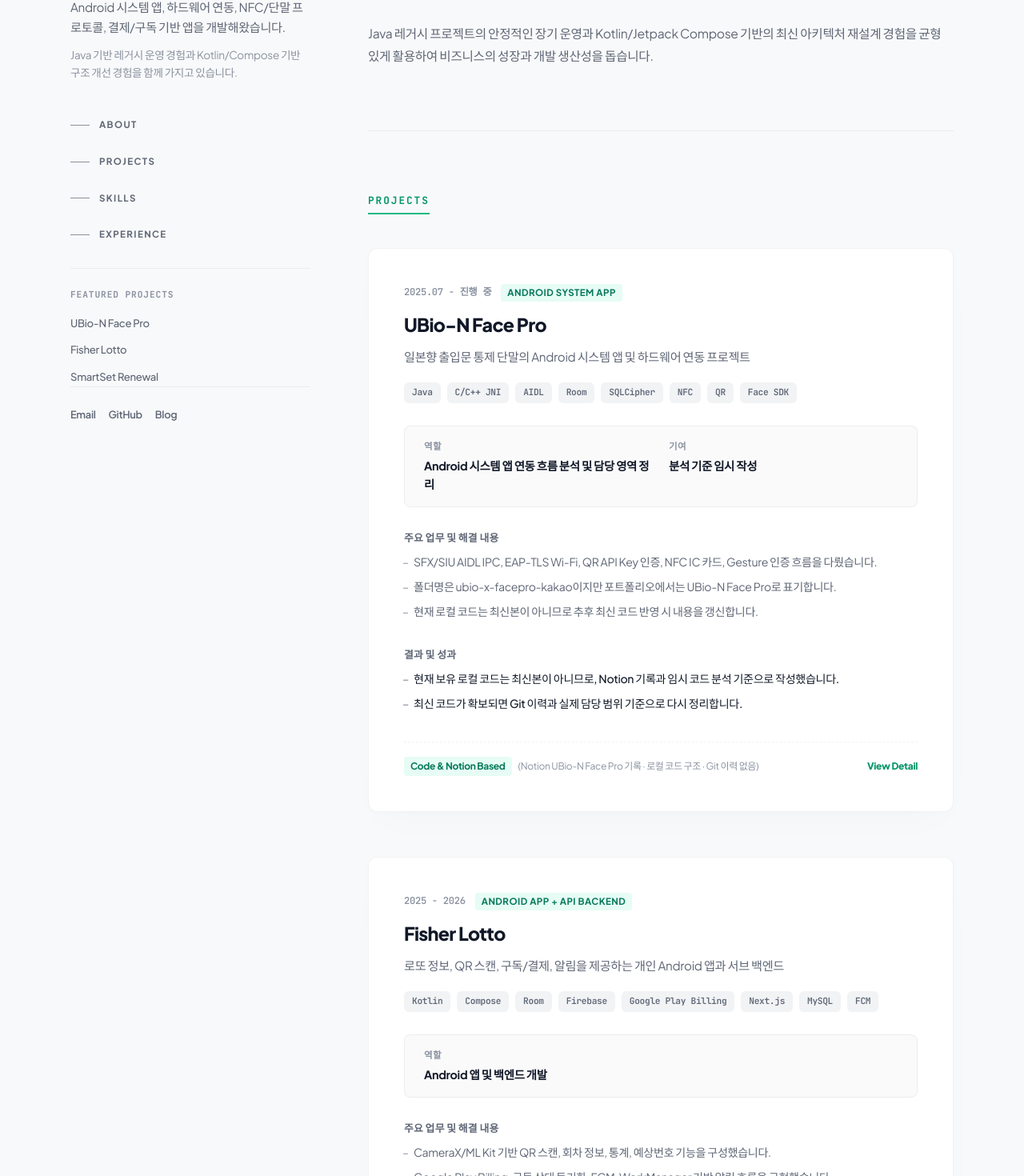
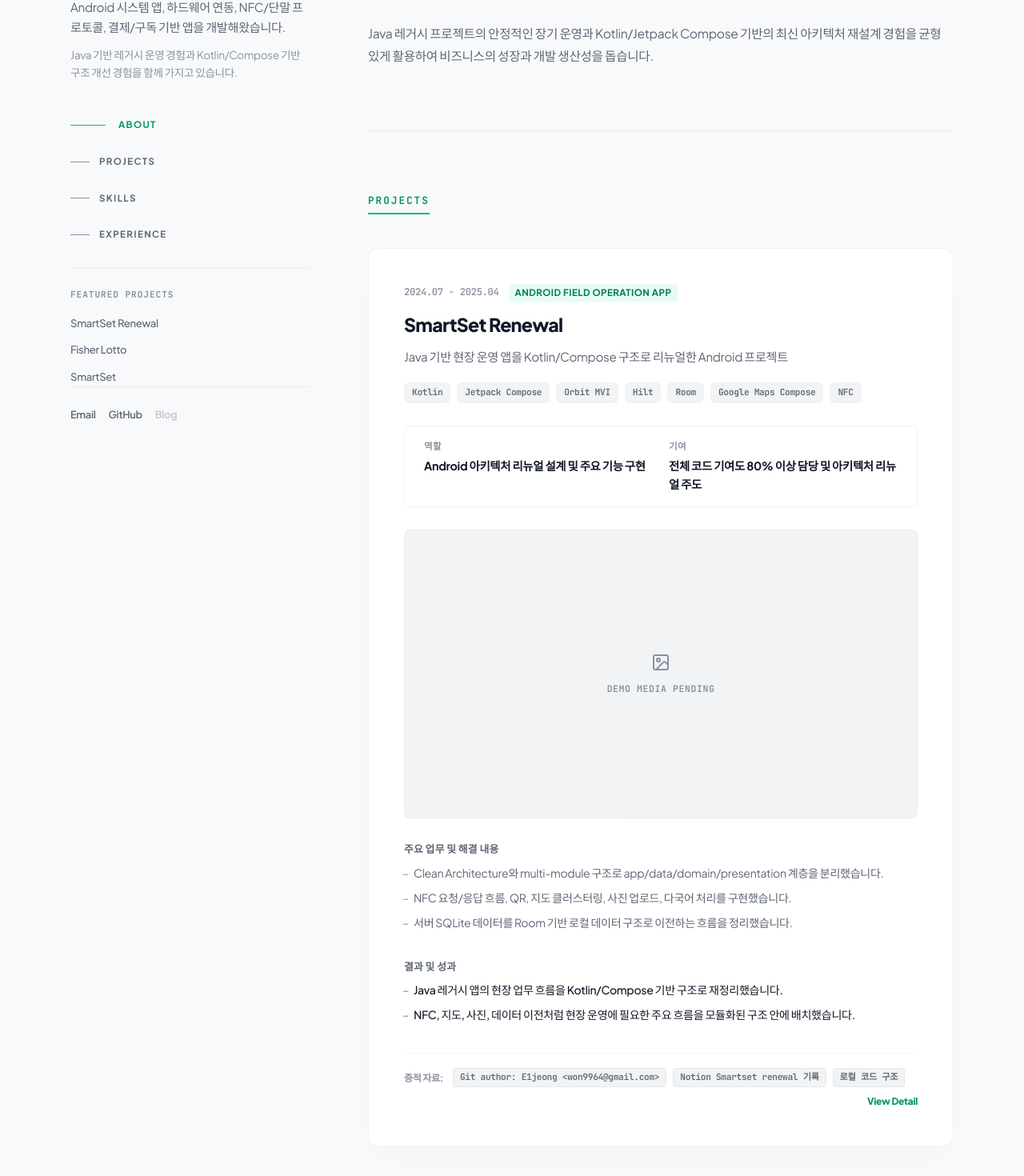
Before and after one commit to E1jeong/portfolio, a Next.js app: page / in a window 1280 px wide. Shown: the part 192-1662 px from the top of the page at 80% size. Built offline with nearby package versions, Linux system fonts and the light colour scheme.

Commit message:
feat: improve portfolio text consistency, sorting and UI/UX details

```diff
--- a/app/globals.css
+++ b/app/globals.css
@@ -17,6 +17,24 @@
 
   --font-sans: var(--font-plus-jakarta-sans), -apple-system, BlinkMacSystemFont, "Segoe UI", Roboto, "Helvetica Neue", Arial, "Apple SD Gothic Neo", "Pretendard", "Noto Sans KR", sans-serif;
   --font-mono: var(--font-jetbrains-mono), SFMono-Regular, Consolas, "Liberation Mono", Menlo, Courier, monospace;
+}
+
+@media (prefers-color-scheme: dark) {
+  :root {
+    --background: #0f172a;       /* Deep slate background */
+    --surface: #1e293b;          /* Darker slate card surface */
+    --surface-hover: #1e293b;
+    --text: #f8fafc;             /* Bright white/slate text for reading */
+    --text-muted: #94a3b8;       /* Slate cool gray */
+    --text-light: #64748b;       /* Lighter slate gray for detail text */
+    --line: rgba(255, 255, 255, 0.05); /* Soft borders */
+
+    /* Sage Green Accent for Dark Mode */
+    --accent: #10b981;
+    --accent-light: #34d399;
+    --accent-soft: rgba(16, 185, 129, 0.1);
+    --accent-strong: #34d399;
+  }
 }
 
 * {
@@ -155,16 +173,19 @@ a {
   transition: transform 0.3s ease;
 }
 
-.nav-link:hover {
+.nav-link:hover,
+.nav-link.active {
   color: var(--accent);
 }
 
-.nav-link:hover .nav-indicator {
+.nav-link:hover .nav-indicator,
+.nav-link.active .nav-indicator {
   width: 44px;
   background-color: var(--accent-light);
 }
 
-.nav-link:hover .nav-text {
+.nav-link:hover .nav-text,
+.nav-link.active .nav-text {
   transform: translateX(4px);
 }
 
@@ -224,6 +245,17 @@ a {
 .contact-link:hover {
   color: var(--accent);
   border-color: var(--accent);
+}
+
+.disabled-link {
+  color: var(--text-light) !important;
+  opacity: 0.5;
+  cursor: not-allowed;
+}
+
+.disabled-link:hover {
+  color: var(--text-light) !important;
+  border-color: transparent !important;
 }
 
 /* Content Area layout */
@@ -296,16 +328,16 @@ a {
   border: 1px solid var(--line);
   border-radius: 12px;
   padding: 44px;
-  /* Subtly float shadow for high-end look */
   box-shadow: 0 4px 12px rgba(0, 0, 0, 0.015), 0 20px 48px -15px rgba(0, 0, 0, 0.025);
   transition: border-color 0.35s ease, background-color 0.35s ease, transform 0.35s ease, box-shadow 0.35s ease;
 }
 
 .project-card:hover {
   background-color: var(--surface);
-  border-color: rgba(13, 148, 136, 0.25); /* Subtle teal border on card hover */
+  border-color: rgba(16, 185, 12 emerald9, 0.25);
+  border-color: rgba(16, 185, 129, 0.25);
   transform: translateY(-3px);
-  box-shadow: 0 8px 16px rgba(15, 118, 110, 0.01), 0 28px 56px -12px rgba(15, 118, 110, 0.04);
+  box-shadow: 0 8px 16px rgba(16, 185, 129, 0.01), 0 28px 56px -12px rgba(16, 185, 129, 0.04);
 }
 
 .project-card-header {
@@ -373,12 +405,20 @@ a {
   color: var(--text-muted);
   padding: 4px 10px;
   border-radius: 6px;
-  transition: background-color 0.25s ease, color 0.25s ease;
+  transition: background-color 0.25s ease, color 0.25s ease, transform 0.2s ease;
 }
 
-.project-card:hover .tech-tag {
-  background: var(--accent-soft);
-  color: var(--accent-strong);
+@media (prefers-color-scheme: dark) {
+  .tech-tag {
+    background: #1e293b;
+    border: 1px solid var(--line);
+  }
+}
+
+.tech-tag:hover {
+  background-color: var(--accent) !important;
+  color: #ffffff !important;
+  transform: translateY(-2px);
 }
 
 /* Project role & contribution layouts */
@@ -386,11 +426,17 @@ a {
   display: grid;
   grid-template-columns: repeat(2, 1fr);
   gap: 20px;
-  background: #fafafb;
+  background: var(--surface);
   border: 1px solid var(--line);
   border-radius: 8px;
   padding: 16px 24px;
   margin-bottom: 28px;
+}
+
+@media (prefers-color-scheme: dark) {
+  .project-meta-grid {
+    background: rgba(255, 255, 255, 0.02);
+  }
 }
 
 .meta-col {
@@ -472,16 +518,28 @@ a {
   color: var(--text-light);
 }
 
-.evidence-badge {
+.evidence-tags-wrapper {
+  display: flex;
+  align-items: center;
+  flex-wrap: wrap;
+  gap: 8px;
+}
+
+.evidence-label-text {
   font-weight: 700;
-  color: var(--accent-strong);
-  background: var(--accent-soft);
+  color: var(--text-light);
+  margin-right: 4px;
+}
+
+.evidence-tag-item {
+  font-family: var(--font-mono);
+  font-size: 0.7rem;
+  font-weight: 600;
+  background: var(--surface-hover);
+  color: var(--text-muted);
   padding: 2px 8px;
   border-radius: 4px;
-}
-
-.evidence-details {
-  font-style: normal;
+  border: 1px solid var(--line);
 }
 
 .project-detail-link {
@@ -510,6 +568,8 @@ a {
 
 .detail-back-link {
   display: inline-flex;
+  align-items: center;
+  gap: 8px;
   margin-bottom: 36px;
   font-family: var(--font-mono);
   font-size: 0.76rem;
@@ -521,6 +581,15 @@ a {
 
 .detail-back-link:hover {
   color: var(--accent);
+}
+
+.back-arrow {
+  display: inline-block;
+  transition: transform 0.2s ease;
+}
+
+.detail-back-link:hover .back-arrow {
+  transform: translateX(-4px);
 }
 
 .detail-hero {
@@ -545,10 +614,6 @@ a {
   font-size: 1.08rem;
   line-height: 1.7;
   color: var(--text-muted);
-}
-
-.detail-confidence {
-  display: inline-flex;
 }
 
 .detail-section {
@@ -742,6 +807,54 @@ a {
   letter-spacing: 0.02em;
 }
 
+/* Media Placeholder Styles */
+.media-placeholder {
+  position: relative;
+  aspect-ratio: 16 / 9;
+  background: var(--surface-hover);
+  border: 1px dashed var(--line);
+  border-radius: 8px;
+  display: flex;
+  flex-direction: column;
+  align-items: center;
+  justify-content: center;
+  gap: 12px;
+  margin-bottom: 28px;
+  color: var(--text-light);
+  overflow: hidden;
+  transition: background-color 0.3s ease, border-color 0.3s ease;
+}
+
+.media-placeholder:hover {
+  background-color: var(--surface-hover);
+  border-color: var(--accent-light);
+}
+
+.placeholder-icon {
+  color: var(--text-light);
+  transition: transform 0.3s ease, color 0.3s ease;
+}
+
+.media-placeholder:hover .placeholder-icon {
+  transform: scale(1.1);
+  color: var(--accent);
+}
+
+.placeholder-text {
+  font-family: var(--font-mono);
+  font-size: 0.72rem;
+  font-weight: 700;
+  letter-spacing: 0.05em;
+  text-transform: uppercase;
+}
+
+.detail-media-placeholder {
+  margin-top: 24px;
+  margin-bottom: 44px;
+  border-style: solid;
+  border-width: 1px;
+}
+
 /* Tablet & Mobile responsive optimization */
 @media (max-width: 1024px) {
   .layout-container {
--- a/app/page.tsx
+++ b/app/page.tsx
@@ -1,13 +1,67 @@
+"use client";
+
+import { useEffect, useState } from "react";
 import Link from "next/link";
 import { experiences, profile, projects, skillGroups } from "../data/portfolio";
 
-const confidenceLabels = {
-  git: "Git Verified",
-  "code-and-notion": "Code & Notion Based",
-  limited: "Limited Analysis"
-} as const;
+function MediaPlaceholder() {
+  return (
+    <div className="media-placeholder" aria-label="프로젝트 데모 미디어 준비 중">
+      <div className="placeholder-icon">
+        <svg
+          xmlns="http://www.w3.org/2000/svg"
+          width="24"
+          height="24"
+          viewBox="0 0 24 24"
+          fill="none"
+          stroke="currentColor"
+          strokeWidth="2"
+          strokeLinecap="round"
+          strokeLinejoin="round"
+        >
+          <rect width="18" height="18" x="3" y="3" rx="2" ry="2" />
+          <circle cx="9" cy="9" r="2" />
+          <path d="m21 15-3.086-3.086a2 2 0 0 0-2.828 0L6 21" />
+        </svg>
+      </div>
+      <span className="placeholder-text">Demo Media Pending</span>
+    </div>
+  );
+}
 
 export default function Home() {
+  const [activeSection, setActiveSection] = useState("about");
+
+  useEffect(() => {
+    const sections = document.querySelectorAll(".content-section");
+    const observerOptions = {
+      root: null,
+      rootMargin: "-25% 0px -55% 0px",
+      threshold: 0.1
+    };
+
+    const observer = new IntersectionObserver((entries) => {
+      entries.forEach((entry) => {
+        if (entry.isIntersecting) {
+          setActiveSection(entry.target.id);
+        }
+      });
+    }, observerOptions);
+
+    sections.forEach((section) => observer.observe(section));
+
+    return () => {
+      sections.forEach((section) => observer.unobserve(section));
+    };
+  }, []);
+
+  const handleContactClick = (e: React.MouseEvent<HTMLAnchorElement>, label: string, href: string) => {
+    if (href === "#") {
+      e.preventDefault();
+      alert(`${label} 링크는 현재 준비 중입니다.`);
+    }
+  };
+
   return (
     <div className="layout-container">
       {/* Left fixed sidebar */}
@@ -24,25 +78,37 @@ export default function Home() {
           <nav className="nav-menu" aria-label="섹션 이동 네비게이션">
             <ul>
               <li>
-                <a href="#about" className="nav-link">
+                <a
+                  href="#about"
+                  className={`nav-link ${activeSection === "about" ? "active" : ""}`}
+                >
                   <span className="nav-indicator"></span>
                   <span className="nav-text">ABOUT</span>
                 </a>
               </li>
               <li>
-                <a href="#projects" className="nav-link">
+                <a
+                  href="#projects"
+                  className={`nav-link ${activeSection === "projects" ? "active" : ""}`}
+                >
                   <span className="nav-indicator"></span>
                   <span className="nav-text">PROJECTS</span>
                 </a>
               </li>
               <li>
-                <a href="#skills" className="nav-link">
+                <a
+                  href="#skills"
+                  className={`nav-link ${activeSection === "skills" ? "active" : ""}`}
+                >
                   <span className="nav-indicator"></span>
                   <span className="nav-text">SKILLS</span>
                 </a>
               </li>
               <li>
-                <a href="#experience" className="nav-link">
+                <a
+                  href="#experience"
+                  className={`nav-link ${activeSection === "experience" ? "active" : ""}`}
+                >
                   <span className="nav-indicator"></span>
                   <span className="nav-text">EXPERIENCE</span>
                 </a>
@@ -50,18 +116,18 @@ export default function Home() {
             </ul>
           </nav>
 
-          {/* Quick shortcuts for top projects */}
+          {/* Quick shortcuts for top projects (Sorted by priority in Guide) */}
           <div className="shortcuts-wrapper" aria-label="대표 프로젝트 바로가기">
             <p className="shortcuts-title">Featured Projects</p>
             <ul className="shortcuts-list">
               <li>
-                <a href="#ubio-n-face-pro" className="shortcut-link">UBio-N Face Pro</a>
+                <a href="#renew-smartset" className="shortcut-link">SmartSet Renewal</a>
               </li>
               <li>
                 <a href="#fisherlotto" className="shortcut-link">Fisher Lotto</a>
               </li>
               <li>
-                <a href="#renew-smartset" className="shortcut-link">SmartSet Renewal</a>
+                <a href="#smartset" className="shortcut-link">SmartSet</a>
               </li>
             </ul>
           </div>
@@ -71,9 +137,12 @@ export default function Home() {
               <a
                 key={contact.label}
                 href={contact.href}
-                className="contact-link"
+                className={`contact-link ${contact.href === "#" ? "disabled-link" : ""}`}
                 target={contact.href.startsWith("http") ? "_blank" : undefined}
                 rel={contact.href.startsWith("http") ? "noopener noreferrer" : undefined}
+                onClick={(e) => handleContactClick(e, contact.label, contact.href)}
+                aria-disabled={contact.href === "#" ? "true" : undefined}
+                tabIndex={contact.href === "#" ? -1 : undefined}
               >
                 {contact.label}
               </a>
@@ -129,6 +198,9 @@ export default function Home() {
                   ) : null}
                 </div>
 
+                {/* Media Placeholder for each project card */}
+                <MediaPlaceholder />
+
                 <div className="project-details">
                   <div className="details-block">
                     <h4 className="details-title">주요 업무 및 해결 내용</h4>
@@ -150,12 +222,14 @@ export default function Home() {
                 </div>
 
                 <footer className="project-card-footer">
-                  <span className="evidence-badge">
-                    {confidenceLabels[project.confidence]}
-                  </span>
                   {project.evidence && project.evidence.length > 0 && (
-                    <span className="evidence-details">
-                      ({project.evidence.join(" · ")})
+                    <span className="evidence-tags-wrapper">
+                      <span className="evidence-label-text">증적 자료:</span>
+                      {project.evidence.map((item, idx) => (
+                        <span key={idx} className="evidence-tag-item">
+                          {item}
+                        </span>
+                      ))}
                     </span>
                   )}
                   <Link
--- a/app/projects/[id]/page.tsx
+++ b/app/projects/[id]/page.tsx
@@ -8,12 +8,6 @@ type ProjectDetailPageProps = {
     id: string;
   }>;
 };
-
-const confidenceLabels = {
-  git: "Git Verified",
-  "code-and-notion": "Code & Notion Based",
-  limited: "Limited Analysis"
-} as const;
 
 function findProject(id: string) {
   return projects.find((project) => project.id === id);
@@ -48,6 +42,31 @@ export async function generateMetadata({
   };
 }
 
+function MediaPlaceholder() {
+  return (
+    <div className="media-placeholder detail-media-placeholder" aria-label="프로젝트 데모 미디어 준비 중">
+      <div className="placeholder-icon">
+        <svg
+          xmlns="http://www.w3.org/2000/svg"
+          width="32"
+          height="32"
+          viewBox="0 0 24 24"
+          fill="none"
+          stroke="currentColor"
+          strokeWidth="1.5"
+          strokeLinecap="round"
+          strokeLinejoin="round"
+        >
+          <rect width="18" height="18" x="3" y="3" rx="2" ry="2" />
+          <circle cx="9" cy="9" r="2" />
+          <path d="m21 15-3.086-3.086a2 2 0 0 0-2.828 0L6 21" />
+        </svg>
+      </div>
+      <span className="placeholder-text">Project Demo Video & Screenshots (TBD)</span>
+    </div>
+  );
+}
+
 export default async function ProjectDetailPage({ params }: ProjectDetailPageProps) {
   const { id } = await params;
   const project = findProject(id);
@@ -60,7 +79,7 @@ export default async function ProjectDetailPage({ params }: ProjectDetailPagePro
     <main className="detail-page">
       <div className="detail-container">
         <Link href="/#projects" className="detail-back-link">
-          Back to Projects
+          <span className="back-arrow">←</span> Back to Projects
         </Link>
 
         <header className="detail-hero">
@@ -70,10 +89,10 @@ export default async function ProjectDetailPage({ params }: ProjectDetailPagePro
           </div>
           <h1 className="detail-title">{project.name}</h1>
           <p className="detail-summary">{project.summary}</p>
-          <span className="evidence-badge detail-confidence">
-            {confidenceLabels[project.confidence]}
-          </span>
         </header>
+
+        {/* Media Placeholder in detail page */}
+        <MediaPlaceholder />
 
         <section className="detail-section" aria-labelledby="role-heading">
           <h2 id="role-heading" className="detail-section-title">Role</h2>
--- a/data/portfolio.ts
+++ b/data/portfolio.ts
@@ -60,58 +60,13 @@ export const skillGroups = [
 
 export const projects: Project[] = [
   {
-    id: "ubio-n-face-pro",
-    name: "UBio-N Face Pro",
-    summary: "일본향 출입문 통제 단말의 Android 시스템 앱 및 하드웨어 연동 프로젝트",
-    period: "2025.07 - 진행 중",
-    type: "Android system app",
-    role: "Android 시스템 앱 연동 흐름 분석 및 담당 영역 정리",
-    contribution: "분석 기준 임시 작성",
-    stack: ["Java", "C/C++ JNI", "AIDL", "Room", "SQLCipher", "NFC", "QR", "Face SDK"],
-    highlights: [
-      "SFX/SIU AIDL IPC, EAP-TLS Wi-Fi, QR API Key 인증, NFC IC 카드, Gesture 인증 흐름을 다뤘습니다.",
-      "폴더명은 ubio-x-facepro-kakao이지만 포트폴리오에서는 UBio-N Face Pro로 표기합니다.",
-      "현재 로컬 코드는 최신본이 아니므로 추후 최신 코드 반영 시 내용을 갱신합니다."
-    ],
-    outcomes: [
-      "현재 보유 로컬 코드는 최신본이 아니므로, Notion 기록과 임시 코드 분석 기준으로 작성했습니다.",
-      "최신 코드가 확보되면 Git 이력과 실제 담당 범위 기준으로 다시 정리합니다."
-    ],
-    evidence: ["Notion UBio-N Face Pro 기록", "로컬 코드 구조", "Git 이력 없음"],
-    confidence: "code-and-notion"
-  },
-  {
-    id: "fisherlotto",
-    name: "Fisher Lotto",
-    summary: "로또 정보, QR 스캔, 구독/결제, 알림을 제공하는 개인 Android 앱과 서브 백엔드",
-    period: "2025 - 2026",
-    type: "Android app + API backend",
-    role: "Android 앱 및 백엔드 개발",
-    stack: ["Kotlin", "Compose", "Room", "Firebase", "Google Play Billing", "Next.js", "MySQL", "FCM"],
-    highlights: [
-      "CameraX/ML Kit 기반 QR 스캔, 회차 정보, 통계, 예상번호 기능을 구성했습니다.",
-      "Google Play Billing, 구독 상태 동기화, FCM, WorkManager 기반 알림 흐름을 구현했습니다.",
-      "Next.js API 백엔드에서 영수증 검증, Pub/Sub webhook, FCM 연동, 예상번호 API를 처리했습니다."
-    ],
-    outcomes: [
-      "앱의 구독 상태와 서버 검증, 실시간 알림 흐름을 하나의 사용자 등급 관리 흐름으로 연결했습니다.",
-      "Android 앱과 백엔드 API를 함께 관리하며 결제, 알림, 예상번호 기능의 운영 흐름을 정리했습니다."
-    ],
-    evidence: [
-      "fisherlotto Git author: E1jeong <won9964@gmail.com>",
-      "lotto-sub-backend Git author: E1jeong <won9964@gmail.com>",
-      "로컬 README 및 API 코드"
-    ],
-    confidence: "git"
-  },
-  {
     id: "renew-smartset",
     name: "SmartSet Renewal",
     summary: "Java 기반 현장 운영 앱을 Kotlin/Compose 구조로 리뉴얼한 Android 프로젝트",
     period: "2024.07 - 2025.04",
     type: "Android field operation app",
-    role: "Android 개발 전반",
-    contribution: "Git author 기준 주요 구현 담당",
+    role: "Android 아키텍처 리뉴얼 설계 및 주요 기능 구현",
+    contribution: "전체 코드 기여도 80% 이상 담당 및 아키텍처 리뉴얼 주도",
     stack: ["Kotlin", "Jetpack Compose", "Orbit MVI", "Hilt", "Room", "Google Maps Compose", "NFC"],
     highlights: [
       "Clean Architecture와 multi-module 구조로 app/data/domain/presentation 계층을 분리했습니다.",
@@ -130,12 +85,36 @@ export const projects: Project[] = [
     confidence: "git"
   },
   {
+    id: "fisherlotto",
+    name: "Fisher Lotto",
+    summary: "로또 정보, QR 스캔, 구독/결제, 알림을 제공하는 개인 Android 앱과 서브 백엔드",
+    period: "2025 - 2026",
+    type: "Android app + API backend",
+    role: "모바일 클라이언트(Android) 및 API 백엔드 1인 풀스택 개발",
+    stack: ["Kotlin", "Compose", "Room", "Firebase", "Google Play Billing", "Next.js", "MySQL", "FCM"],
+    highlights: [
+      "CameraX/ML Kit 기반 QR 스캔, 회차 정보, 통계, 예상번호 기능을 구성했습니다.",
+      "Google Play Billing, 구독 상태 동기화, FCM, WorkManager 기반 알림 흐름을 구현했습니다.",
+      "Next.js API 백엔드에서 영수증 검증, Pub/Sub webhook, FCM 연동, 예상번호 API를 처리했습니다."
+    ],
+    outcomes: [
+      "Next.js API 백엔드와 Google Play 결제 영수증 검증 프로세스를 연동하여 실시간 구독 상태 불일치를 제거했습니다.",
+      "FCM과 WorkManager를 유기적으로 조합하여 백그라운드 환경에서도 높은 알림 도달률을 확보했습니다."
+    ],
+    evidence: [
+      "fisherlotto Git author: E1jeong <won9964@gmail.com>",
+      "lotto-sub-backend Git author: E1jeong <won9964@gmail.com>",
+      "로컬 README 및 API 코드"
+    ],
+    confidence: "git"
+  },
+  {
     id: "smartset",
     name: "SmartSet",
     summary: "NFC 기반 단말 설치, 검침, 설정, AS를 지원하는 Java Android 현장 운영 앱",
     period: "2021 - 2025",
     type: "Android field operation app",
-    role: "Android 유지보수 및 기능 개선",
+    role: "Java 레거시 코드베이스 최적화 및 현장 단말 연동 기능 개선",
     stack: ["Java", "Android SDK", "NFC", "GPS", "Excel 처리", "단말 프로토콜"],
     highlights: [
       "Android 14 대응을 위해 Location BroadcastReceiver 처리를 수정했습니다.",
@@ -149,9 +128,27 @@ export const projects: Project[] = [
     evidence: [
       "Git remote: https://github.com/E1jeong/smartset.git",
       "Git author: E1jeong <won9964@gmail.com>",
-      "새 클론 경로: C:\\Users\\sumas\\OneDrive\Desktop\\dev\\6.project\\smartset"
+      "새 클론 경로: C:\\Users\\sumas\\OneDrive\\Desktop\\dev\\6.project\\smartset"
     ],
     confidence: "git"
+  },
+  {
+    id: "ubio-n-face-pro",
+    name: "UBio-N Face Pro",
+    summary: "일본향 출입문 통제 단말의 Android 시스템 앱 및 하드웨어 연동 프로젝트",
+    period: "2025.07 - 진행 중",
+    type: "Android system app",
+    role: "Android 시스템 앱 연동 흐름 분석 및 담당 영역 정리",
+    contribution: "핵심 아키텍처 분석 및 시스템 연동 흐름 문서화",
+    stack: ["Java", "C/C++ JNI", "AIDL", "Room", "SQLCipher", "NFC", "QR", "Face SDK"],
+    highlights: [
+      "SFX/SIU AIDL IPC, EAP-TLS Wi-Fi, QR API Key 인증, NFC IC 카드, Gesture 인증 흐름을 다뤘습니다."
+    ],
+    outcomes: [
+      "Notion 설계 문서를 바탕으로 AIDL 통신 인터페이스 및 단말 하드웨어 모듈과의 연동 흐름을 파악 및 문서화하여 개발 생산성 기반을 다졌습니다."
+    ],
+    evidence: ["Notion UBio-N Face Pro 기록", "로컬 코드 구조", "Git 이력 없음"],
+    confidence: "code-and-notion"
   },
   {
     id: "hitec-c-projects",
@@ -163,12 +160,10 @@ export const projects: Project[] = [
     stack: ["C", "MSP430", "UART", "NFC", "FOTA", "Meter Protocol"],
     highlights: [
       "meter_hitec-total에서 디지털 수도 계량기 펌웨어 구조를 확인했습니다.",
-      "terminal_lg_bc95g-fota_new에서 NB-IoT/Lora, FOTA, NFC, 계량기 프로토콜 관련 구조를 분석했습니다.",
-      "단기 참여 프로젝트이므로 상세 성과보다 경험 범위 중심으로 간략히 표기합니다."
+      "terminal_lg_bc95g-fota_new에서 NB-IoT/Lora, FOTA, NFC, 계량기 프로토콜 관련 구조를 분석했습니다."
     ],
     outcomes: [
-      "Android 현장 앱과 연결되는 계량기/단말기 펌웨어 구조를 이해하는 데 도움이 된 경험입니다.",
-      "단기 참여 프로젝트이므로 성과보다 분석 범위와 기술 맥락 중심으로 표기합니다."
+      "Android 현장 앱과 연결되는 계량기/단말기 펌웨어 구조를 이해하는 데 도움이 된 경험입니다."
     ],
     evidence: ["로컬 C 프로젝트 구조", "Git 이력 없음"],
     confidence: "limited"
@@ -182,8 +177,8 @@ export const experiences: Experience[] = [
     role: "Android Developer / 대리",
     period: "2025.04 - 현재",
     points: [
-      "UBio-N Face Pro 일본향 출입문 통제 단말의 Android 시스템 앱과 하드웨어 연동을 담당했습니다.",
-      "AIDL IPC, NFC, QR, Face SDK, SQLCipher 등 단말 환경의 인증/연동 흐름을 다뤘습니다."
+      "UBio-N Face Pro 일본향 출입문 통제 단말의 Android 시스템 앱과 하드웨어 연동을 전담했습니다.",
+      "AIDL IPC, NFC, QR, Face SDK, SQLCipher 등 단말 환경의 인증/연동 흐름을 정밀 분석하고 단말 시스템 앱 구현을 설계했습니다."
     ]
   },
   {
@@ -192,8 +187,8 @@ export const experiences: Experience[] = [
     role: "Android Developer / 선임",
     period: "2021.04 - 2025.04",
     points: [
-      "SmartSet과 SmartSet Renewal에서 NFC 기반 단말 설치/검침/설정/AS 업무 흐름을 개발했습니다.",
-      "Java 레거시 Android 앱 운영 경험과 Kotlin/Compose 기반 구조 개선 경험을 함께 쌓았습니다."
+      "SmartSet과 SmartSet Renewal에서 NFC 기반 단말 설치/검침/설정/AS 업무 흐름을 설계 및 개발했습니다.",
+      "Java 레거시 Android 앱 운영을 고도화하고 Kotlin/Compose 기반 구조 개선을 성공적으로 주도했습니다."
     ]
   },
   {
@@ -202,8 +197,8 @@ export const experiences: Experience[] = [
     role: "Android & Backend Developer",
     period: "2025 - 2026",
     points: [
-      "Fisher Lotto Android 앱과 lotto-sub-backend를 직접 개발했습니다.",
-      "Google Play Billing, Pub/Sub, FCM, MySQL, Next.js API를 앱 구독 흐름과 연결했습니다."
+      "Fisher Lotto Android 앱과 lotto-sub-backend를 기획 및 풀스택 개발했습니다.",
+      "Google Play Billing, Pub/Sub, FCM, MySQL, Next.js API를 유기적으로 연동하여 인앱 구독 및 알림 푸시 자동화 파이프라인을 구축했습니다."
     ]
   }
 ];
```
